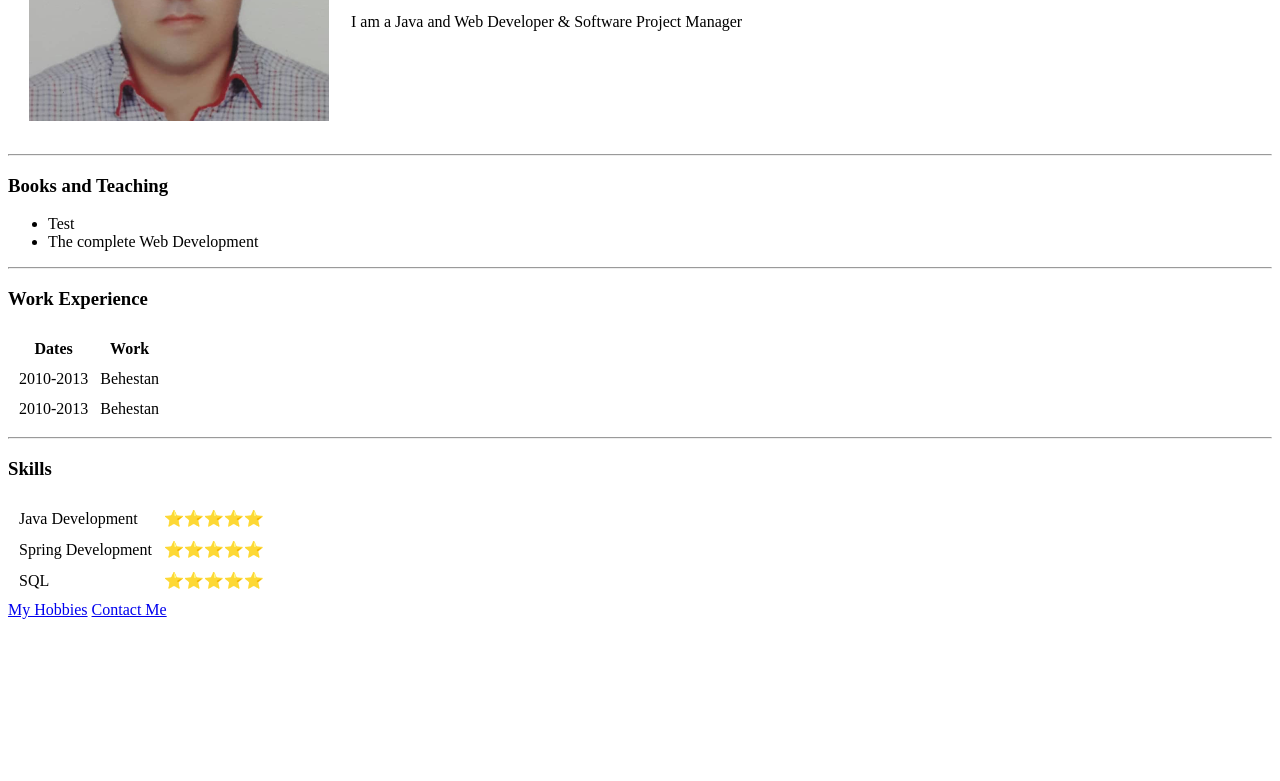
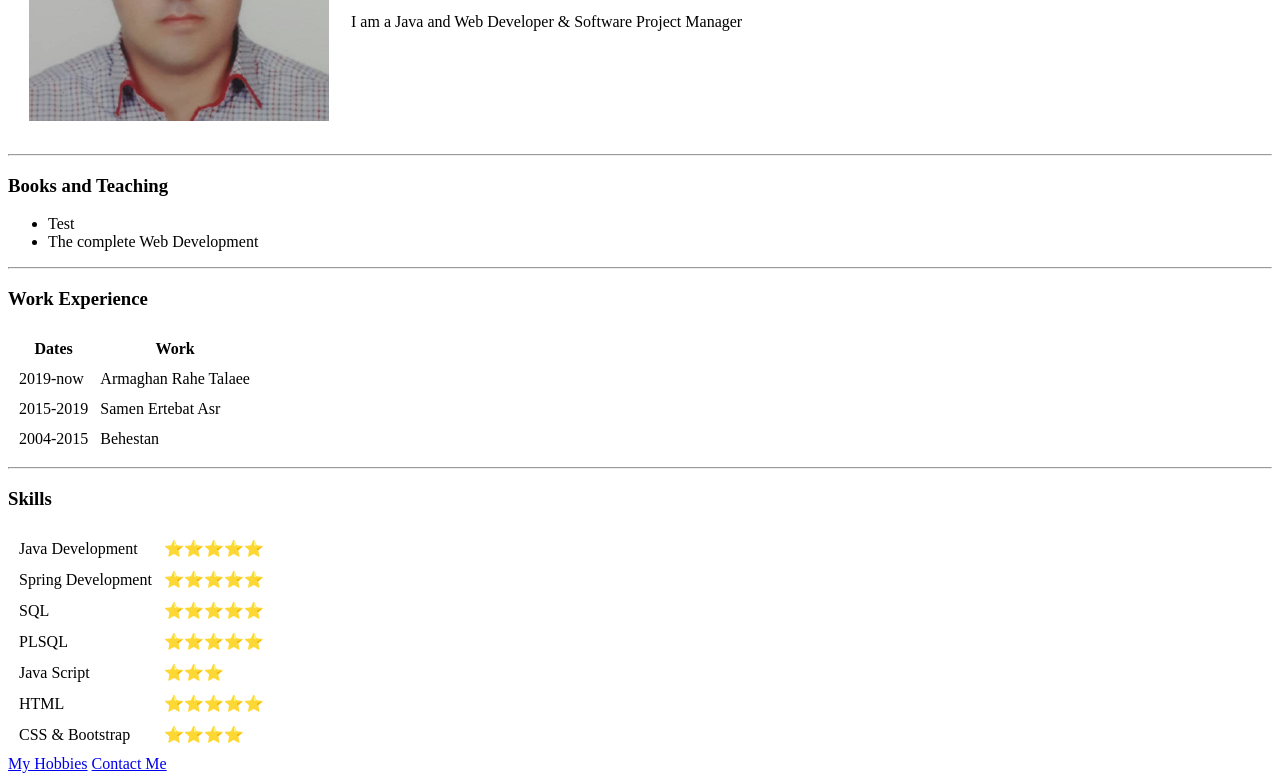
Before and after one commit to shahabahi/cv, a plain HTML site: page index.html in a window 1280 px wide. Shown: the part 208-989 px from the top of the page. Before the commit the page ends 835 px from the top, so only its background shows below. Drawn offline with Linux system fonts and the light colour scheme.

Commit message:
Update index.html

```diff
--- a/index.html
+++ b/index.html
@@ -40,11 +40,15 @@
         </thead>
         <tbody>
             <tr>
-                <td>2010-2013</td>
-                <td>Behestan</td>
+                <td>2019-now</td>
+                <td>Armaghan Rahe Talaee</td>
             </tr>
             <tr>
-                <td>2010-2013</td>
+                <td>2015-2019</td>
+                <td>Samen Ertebat Asr</td>
+            </tr>
+            <tr>
+                <td>2004-2015</td>
                 <td>Behestan</td>
             </tr>
         </tbody>
@@ -64,6 +68,22 @@
             <td>SQL</td>
             <td>⭐⭐⭐⭐⭐</td>
         </tr>
+        <tr>
+            <td>PLSQL</td>
+            <td>⭐⭐⭐⭐⭐</td>
+        </tr>
+        <tr>
+            <td>Java Script</td>
+            <td>⭐⭐⭐</td>
+        </tr>
+        <tr>
+            <td>HTML</td>
+            <td>⭐⭐⭐⭐⭐</td>
+        </tr>
+        <tr>
+            <td>CSS & Bootstrap</td>
+            <td>⭐⭐⭐⭐</td>
+        </tr>
     </table>
     <a href="hobies.html">My  Hobbies</a>
     <a href="contact-me.html">Contact Me</a>
```
